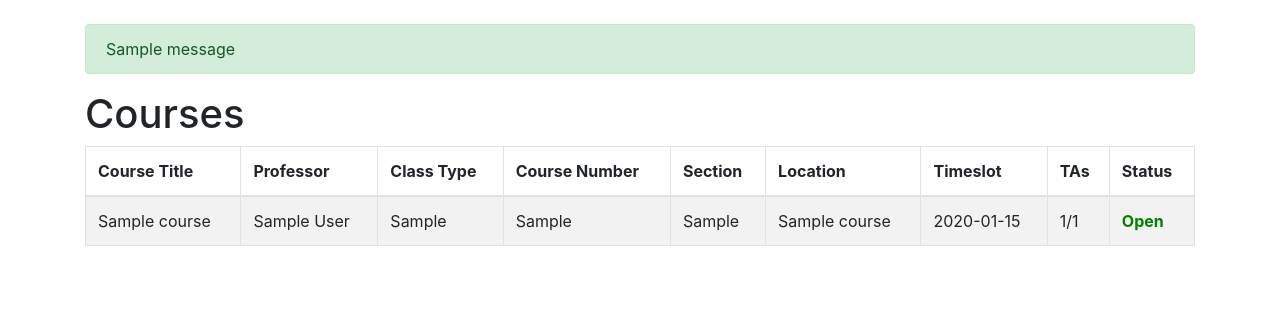
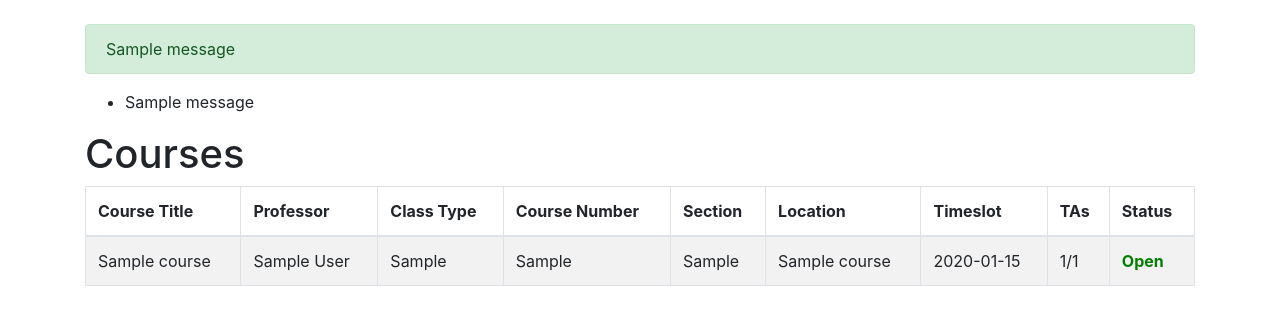
Before and after one commit to k3vkoh/bc-tasystem, a Django app: page /courses/ in a window 1280 px wide. Shown: the part 56-381 px from the top of the page. Run offline with Django 4.2, Linux system fonts and the light colour scheme; a user stored in the database is signed in; tables that the repository leaves empty hold one stand-in row (values such as "Sample post"); one stand-in notice (Sample message) is shown; some libraries are stand-ins or nearby versions.

Commit message:
added success message

```diff
--- a/src/courses/templates/list.html
+++ b/src/courses/templates/list.html
@@ -1,5 +1,12 @@
 {% extends 'base.html' %}
 {% block content %}
+{% if messages %}
+<ul class="messages">
+    {% for message in messages %}
+    <li{% if message.tags %} class="{{ message.tags }}"{% endif %}>{{ message }}</li>
+    {% endfor %}
+</ul>
+{% endif %}
 <h1>Courses</h1>
 <table class="table table-striped table-bordered table-hover">
   <thead>
--- a/src/courses/templates/success.html
+++ /dev/null
@@ -1,5 +0,0 @@
-{% extends 'base.html' %}
-{% block content %}
-	<h1>FILE UPLOADED SUCCESSFULLY</h1>
-
-{% endblock %}
--- a/src/courses/views.py
+++ b/src/courses/views.py
@@ -6,8 +6,11 @@ from openpyxl import load_workbook
 from users.models import CustomUser as User
 from random import randint
 from django.views.generic import ListView, DetailView
+from django.contrib import messages
 
 class UploadView(LoginRequiredMixin, UserPassesTestMixin, View):
+
+    success_message = 'File Uploaded Successfully'
 
     def get(self, request):
         return render(request, 'upload.html')
@@ -16,7 +19,7 @@ class UploadView(LoginRequiredMixin, UserPassesTestMixin, View):
         excel_file = request.FILES.get('excel_file')
         if excel_file:
             self.process_excel_file(excel_file)
-            return render(request, 'success.html')
+        messages.success(self.request, 'Successfully Uploaded Excel File')
         return render(request, 'upload.html')
 
     def process_excel_file(self, excel_file):
```
